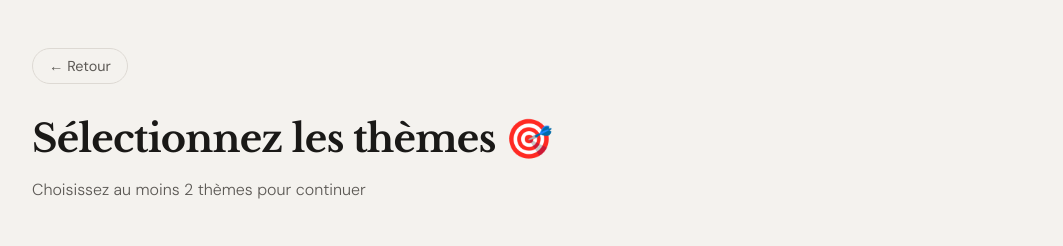
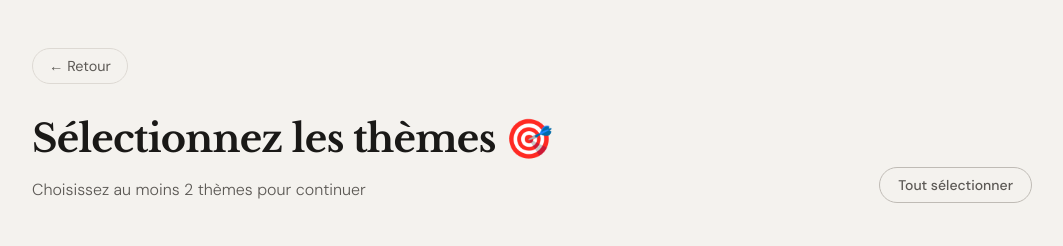
Before and after one commit to KingJuDev/Politique, an Angular app: page /themes in a window 1280 px wide. Shown: the top 246 px of the page, without its empty margins (108-1171 px from the left). Built offline with nearby package versions, Linux system fonts and the light colour scheme.

Commit message:
remove next button, add selectAll button for themes

```diff
--- a/src/app/app-routing.module.ts
+++ b/src/app/app-routing.module.ts
@@ -20,7 +20,7 @@ const routes: Routes = [
   },
   {
     path: '**',
-    redirectTo: 'home'
+    redirectTo: ''
   }
 ];
 
--- a/src/app/components/questions/questions.component.html
+++ b/src/app/components/questions/questions.component.html
@@ -60,13 +60,5 @@
     >
       Voir les résultats
     </button>
-    <button
-      *ngIf="currentQuestionIndex < allQuestions.length - 1"
-      class="btn btn-primary"
-      [disabled]="!isAnswered()"
-      (click)="nextQuestion()"
-    >
-      Suivant →
-    </button>
   </div>
 </div>
--- a/src/app/components/questions/questions.component.ts
+++ b/src/app/components/questions/questions.component.ts
@@ -188,7 +188,7 @@ export class QuestionsComponent implements OnInit, OnDestroy {
   quit(): void {
     if (confirm('Êtes-vous sûr de vouloir quitter le quiz? Vos réponses seront perdues.')) {
       this.userStateService.resetState();
-      this.router.navigate(['/home']);
+      this.router.navigate(['/']);
     }
   }
 }
--- a/src/app/components/themes/themes.component.html
+++ b/src/app/components/themes/themes.component.html
@@ -1,8 +1,15 @@
 <div class="themes-container">
   <div class="header">
     <button class="btn-back" (click)="goBack()">← Retour</button>
-    <h1>Sélectionnez les thèmes 🎯</h1>
-    <p>Choisissez au moins {{ minThemesRequired }} thèmes pour continuer</p>
+    <div class="header-title">
+      <div>
+        <h1>Sélectionnez les thèmes 🎯</h1>
+        <p>Choisissez au moins {{ minThemesRequired }} thèmes pour continuer</p>
+      </div>
+      <button class="btn-select-all" (click)="toggleSelectAll()">
+        {{ allSelected ? 'Tout désélectionner' : 'Tout sélectionner' }}
+      </button>
+    </div>
   </div>
 
   <div class="themes-grid">
--- a/src/app/components/themes/themes.component.scss
+++ b/src/app/components/themes/themes.component.scss
@@ -33,6 +33,14 @@
     }
   }
 
+  .header-title {
+    display: flex;
+    align-items: flex-end;
+    justify-content: space-between;
+    gap: 16px;
+    flex-wrap: wrap;
+  }
+
   h1 {
     font-family: var(--font-display);
     font-size: clamp(1.6rem, 4vw, 2.4rem);
@@ -41,10 +49,31 @@
     margin-bottom: 8px;
   }
 
-  > p {
+  > .header-title > div > p {
     font-size: 1rem;
     color: var(--text-secondary);
     font-weight: 300;
+  }
+
+  .btn-select-all {
+    flex-shrink: 0;
+    background: transparent;
+    border: 1px solid var(--border-strong);
+    color: var(--text-secondary);
+    padding: 8px 18px;
+    border-radius: 50px;
+    cursor: pointer;
+    font-size: 0.875rem;
+    font-family: var(--font-body);
+    font-weight: 500;
+    transition: all 0.2s ease;
+    white-space: nowrap;
+
+    &:hover {
+      border-color: var(--accent);
+      color: var(--accent);
+      background: var(--accent-light);
+    }
   }
 }
 
--- a/src/app/components/themes/themes.component.ts
+++ b/src/app/components/themes/themes.component.ts
@@ -37,6 +37,18 @@ export class ThemesComponent implements OnInit {
       this.userStateService.deselectTheme(themeId);
     } else {
       this.userStateService.selectTheme(themeId);
+    }
+  }
+
+  get allSelected(): boolean {
+    return this.themes.length > 0 && this.selectedThemes.size === this.themes.length;
+  }
+
+  toggleSelectAll(): void {
+    if (this.allSelected) {
+      this.themes.forEach(t => this.userStateService.deselectTheme(t.id));
+    } else {
+      this.themes.forEach(t => this.userStateService.selectTheme(t.id));
     }
   }
 
@@ -81,6 +93,6 @@ export class ThemesComponent implements OnInit {
    * Revient à la page d'accueil
    */
   goBack(): void {
-    this.router.navigate(['/home']);
+    this.router.navigate(['/']);
   }
 }
```
